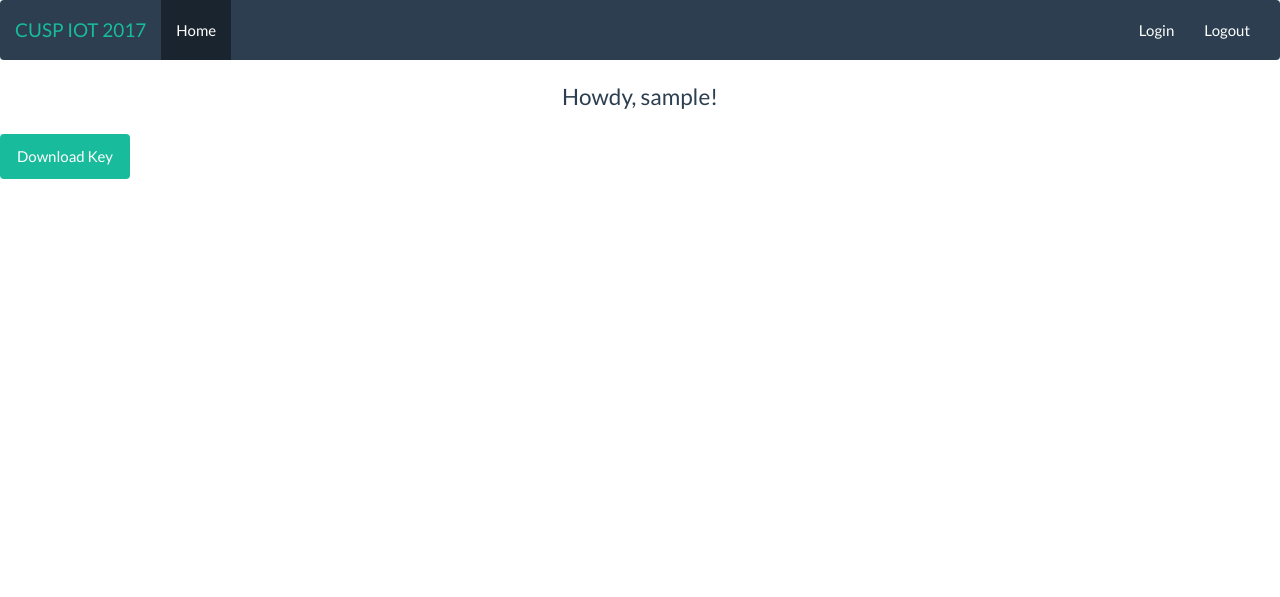
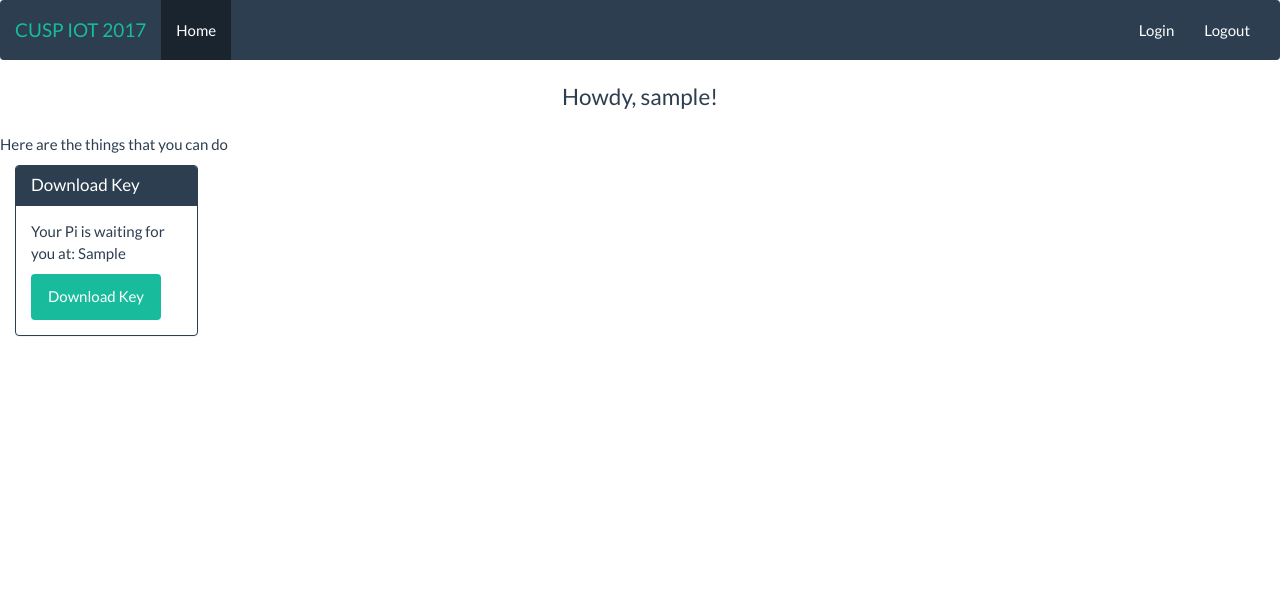
Before and after one commit to Mohitsharma44/CUSP-GX-6004-C, a Python web app: template templates/index.html in a window 1280 px wide. Shown: the top 597 px of the page. Run offline with Jinja, Linux system fonts and the light colour scheme; the template is opened without the code that fills it: most values are stand-ins (such as "Sample title", 1, 10 or a date in 2020).

Commit message:
added  panel

```diff
--- a/templates/index.html
+++ b/templates/index.html
@@ -10,8 +10,18 @@
     {% include "navbar.html" %}
     <!-- Main Body -->
     <p class="lead" style="text-align:center">Howdy, {{ username }}!</p>
-    <div class="test">
-      <button type="submit" class="btn btn-success" value="Sign In">Download Key</button>
+    <p> Here are the things that you can do</p>
+    <!-- Thigs that User is allowed to do-->
+    <div class="col-sm-2">
+      <div class="panel panel-primary">
+        <div class="panel-heading">
+          <h3 class="panel-title">Download Key</h3>
+        </div>
+        <div class="panel-body">
+          <p> Your Pi is waiting for you at: {{ pi_ip }} </p>
+          <a href={{ myKey }}> <button type="submit" class="btn btn-success" value="DownloadKey">Download Key</button> </a>
+        </div>
+      </div>
     </div>
     <!-- Footer -->
     {% include "footer.html" %}
```
